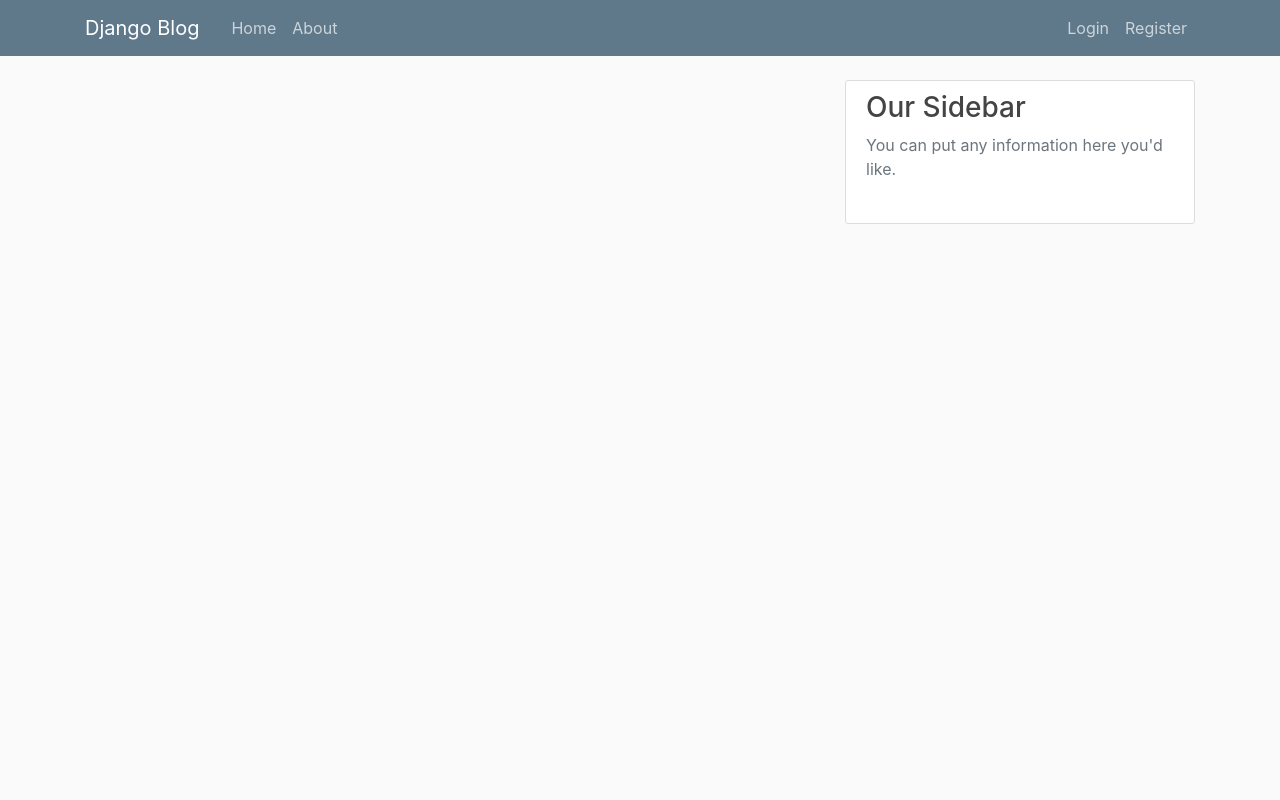
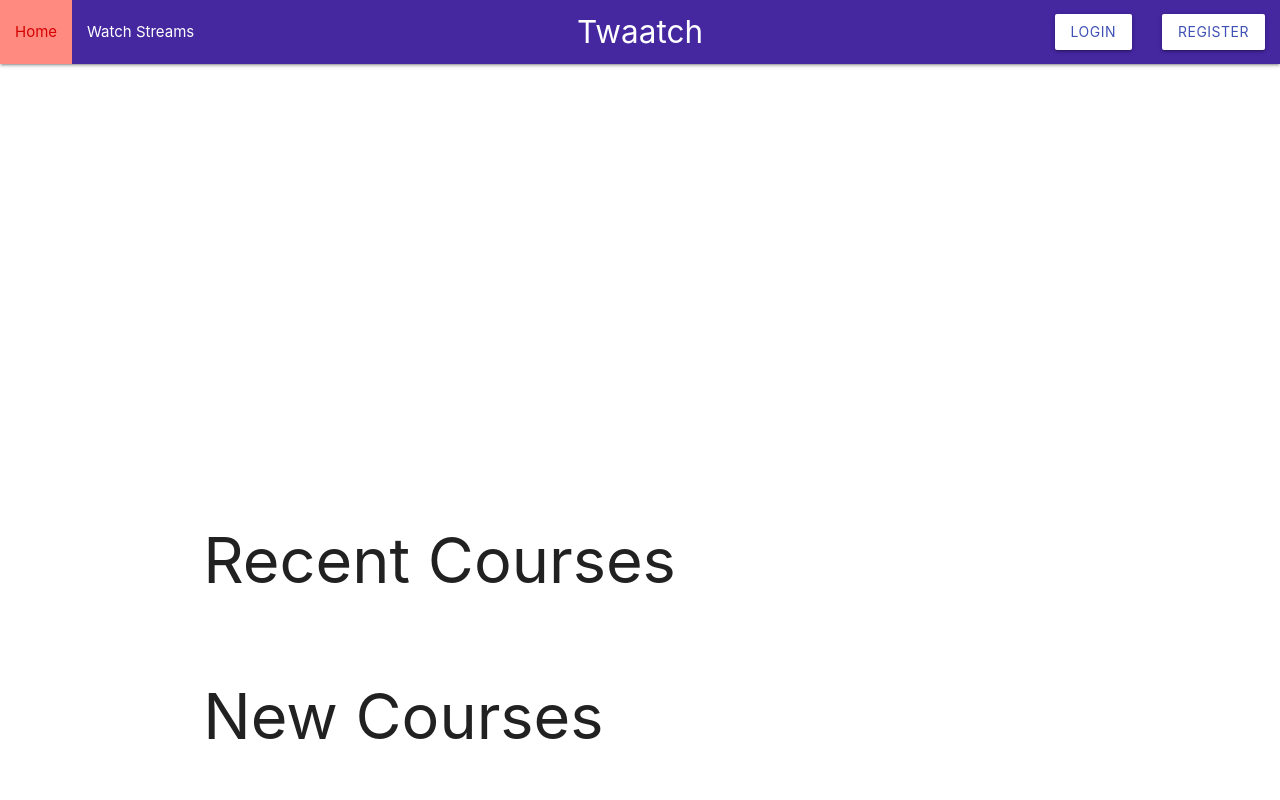
Before and after one commit to DuP-491/Hack36_2021, a Django app: page / in a window 1280 px wide. Run offline with Django 3.2, Linux system fonts and the light colour scheme; data that the repository does not hold is empty; some libraries are stand-ins or nearby versions.

Commit message:
home page and course card made

```diff
--- a/Blog/static/Blog/main.css
+++ b/Blog/static/Blog/main.css
@@ -1,92 +1,92 @@
-body {
-  background: #fafafa;
-  color: #333333;
-  margin-top: 5rem;
-}
+/*body {*/
+/*  background: #fafafa;*/
+/*  color: #333333;*/
+/*  !*margin-top: 5rem;*!*/
+/*}*/
 
-h1, h2, h3, h4, h5, h6 {
-  color: #444444;
-}
+/*h1, h2, h3, h4, h5, h6 {*/
+/*  color: #444444;*/
+/*}*/
 
-ul {
-  margin: 0;
-}
+/*ul {*/
+/*  margin: 0;*/
+/*}*/
 
-.points {
-  background: #ffffff;
-  padding: 10px 20px;
-  border: 1px solid #dddddd;
-  border-radius: 3px;
-  margin-bottom: 20px;
-}
+/*.points {*/
+/*  background: #ffffff;*/
+/*  padding: 10px 20px;*/
+/*  border: 1px solid #dddddd;*/
+/*  border-radius: 3px;*/
+/*  margin-bottom: 20px;*/
+/*}*/
 
-.bg-steel {
-  background-color: #5f788a;
-}
+/*.bg-steel {*/
+/*  background-color: #5f788a;*/
+/*}*/
 
-.site-header .navbar-nav .nav-link {
-  color: #cbd5db;
-}
+/*.site-header .navbar-nav .nav-link {*/
+/*  color: #cbd5db;*/
+/*}*/
 
-.site-header .navbar-nav .nav-link:hover {
-  color: #ffffff;
-}
+/*.site-header .navbar-nav .nav-link:hover {*/
+/*  color: #ffffff;*/
+/*}*/
 
-.site-header .navbar-nav .nav-link.active {
-  font-weight: 500;
-}
+/*.site-header .navbar-nav .nav-link.active {*/
+/*  font-weight: 500;*/
+/*}*/
 
-.content-section {
-  background: #ffffff;
-  padding: 10px 20px;
-  border: 1px solid #dddddd;
-  border-radius: 3px;
-  margin-bottom: 20px;
-}
+/*.content-section {*/
+/*  background: #ffffff;*/
+/*  padding: 10px 20px;*/
+/*  border: 1px solid #dddddd;*/
+/*  border-radius: 3px;*/
+/*  margin-bottom: 20px;*/
+/*}*/
 
-.article-title {
-  color: #444444;
-}
+/*.article-title {*/
+/*  color: #444444;*/
+/*}*/
 
-a.article-title:hover {
-  color: #428bca;
-  text-decoration: none;
-}
+/*a.article-title:hover {*/
+/*  color: #428bca;*/
+/*  text-decoration: none;*/
+/*}*/
 
-.article-content {
-  white-space: pre-line;
-}
+/*.article-content {*/
+/*  white-space: pre-line;*/
+/*}*/
 
-.article-img {
-  height: 65px;
-  width: 65px;
-  margin-right: 16px;
-}
+/*.article-img {*/
+/*  height: 65px;*/
+/*  width: 65px;*/
+/*  margin-right: 16px;*/
+/*}*/
 
-.article-metadata {
-  padding-bottom: 1px;
-  margin-bottom: 4px;
-  border-bottom: 1px solid #e3e3e3
-}
+/*.article-metadata {*/
+/*  padding-bottom: 1px;*/
+/*  margin-bottom: 4px;*/
+/*  border-bottom: 1px solid #e3e3e3*/
+/*}*/
 
-.article-metadata a:hover {
-  color: #333;
-  text-decoration: none;
-}
+/*.article-metadata a:hover {*/
+/*  color: #333;*/
+/*  text-decoration: none;*/
+/*}*/
 
-.article-svg {
-  width: 25px;
-  height: 25px;
-  vertical-align: middle;
-}
+/*.article-svg {*/
+/*  width: 25px;*/
+/*  height: 25px;*/
+/*  vertical-align: middle;*/
+/*}*/
 
-.account-img {
-  height: 125px;
-  width: 125px;
-  margin-right: 20px;
-  margin-bottom: 16px;
-}
+/*.account-img {*/
+/*  height: 125px;*/
+/*  width: 125px;*/
+/*  margin-right: 20px;*/
+/*  margin-bottom: 16px;*/
+/*}*/
 
-.account-heading {
-  font-size: 2.5rem;
-}
+/*.account-heading {*/
+/*  font-size: 2.5rem;*/
+/*}*/
--- a/Blog/templates/Blog/base.html
+++ b/Blog/templates/Blog/base.html
@@ -6,73 +6,88 @@
     <meta name="viewport" content="width=device-width, initial-scale=1, shrink-to-fit=no">
 
     <!-- Bootstrap CSS -->
-    <link rel="stylesheet" href="https://maxcdn.bootstrapcdn.com/bootstrap/4.0.0/css/bootstrap.min.css" integrity="sha384-Gn5384xqQ1aoWXA+058RXPxPg6fy4IWvTNh0E263XmFcJlSAwiGgFAW/dAiS6JXm" crossorigin="anonymous">
-	<link rel="stylesheet" type="text/css" href="{%static 'Blog/main.css' %}">
+    <script src="https://code.jquery.com/jquery-3.2.1.slim.min.js"
+            integrity="sha384-KJ3o2DKtIkvYIK3UENzmM7KCkRr/rE9/Qpg6aAZGJwFDMVNA/GpGFF93hXpG5KkN"
+            crossorigin="anonymous"></script>
+    <script src="https://cdnjs.cloudflare.com/ajax/libs/popper.js/1.12.9/umd/popper.min.js"
+            integrity="sha384-ApNbgh9B+Y1QKtv3Rn7W3mgPxhU9K/ScQsAP7hUibX39j7fakFPskvXusvfa0b4Q"
+            crossorigin="anonymous"></script>
+    <script src="https://code.jquery.com/jquery-3.1.0.min.js"></script>
+    <link href="https://fonts.googleapis.com/icon?family=Material+Icons" rel="stylesheet">
+    <link rel="stylesheet" href="https://cdnjs.cloudflare.com/ajax/libs/materialize/1.0.0/css/materialize.min.css">
+    <script src="https://cdnjs.cloudflare.com/ajax/libs/materialize/1.0.0/js/materialize.min.js"></script>
+
+    {#    <link rel="stylesheet" href="https://maxcdn.bootstrapcdn.com/bootstrap/4.0.0/css/bootstrap.min.css" integrity="sha384-Gn5384xqQ1aoWXA+058RXPxPg6fy4IWvTNh0E263XmFcJlSAwiGgFAW/dAiS6JXm" crossorigin="anonymous">#}
+{#    <link rel="stylesheet" type="text/css" href="{% static 'Blog/main.css' %}">#}
 
     {% if title %}
-		<title> Blog- {{title}}</title>
+        <title> Blog- {{ title }}</title>
     {% else %}
         <title> Blog </title>
     {% endif %}
 </head>
 <body>
 <header class="site-header">
-  <nav class="navbar navbar-expand-md navbar-dark bg-steel fixed-top">
-    <div class="container">
-      <a class="navbar-brand mr-4" href="/">Django Blog</a>
-      <button class="navbar-toggler" type="button" data-toggle="collapse" data-target="#navbarToggle" aria-controls="navbarToggle" aria-expanded="false" aria-label="Toggle navigation">
-      <span class="navbar-toggler-icon"></span>
-      </button>
-      <div class="collapse navbar-collapse" id="navbarToggle">
-        <div class="navbar-nav mr-auto">
-          <a class="nav-item nav-link" href="{% url 'blog-home' %}">Home</a>
-          <a class="nav-item nav-link" href="{% url 'blog-about' %}">About</a>
-        </div>
-        <!-- Navbar Right Side -->
-        <div class="navbar-nav">
-          {% if user.is_authenticated%}
-                      <a class="nav-item nav-link" href="{% url 'profile' request.user %}"> {{user.username }}</a>
-                      <a class="nav-item nav-link" href="{% url 'logout' %}">Log Out</a>
-          {% else %}
-                      <a class="nav-item nav-link" href="{% url 'login' %}">Login</a>
-                      <a class="nav-item nav-link" href="{% url 'register' %}">Register</a>
-          {% endif %}
-        </div>
-      </div>
-    </div>
-  </nav>
+{#    <nav class="navbar navbar-expand-md navbar-dark bg-steel fixed-top">#}
+{#        <div class="container">#}
+{#            <a class="navbar-brand mr-4" href="/">Django Blog</a>#}
+{#            <button class="navbar-toggler" type="button" data-toggle="collapse" data-target="#navbarToggle"#}
+{#                    aria-controls="navbarToggle" aria-expanded="false" aria-label="Toggle navigation">#}
+{#                <span class="navbar-toggler-icon"></span>#}
+{#            </button>#}
+{#            <div class="collapse navbar-collapse" id="navbarToggle">#}
+{#                <div class="navbar-nav mr-auto">#}
+{#                    <a class="nav-item nav-link" href="{% url 'blog-home' %}">Home</a>#}
+{#                    <a class="nav-item nav-link" href="{% url 'blog-about' %}">About</a>#}
+{#                </div>#}
+{#                <!-- Navbar Right Side -->#}
+{#                <div class="navbar-nav">#}
+{#                    {% if user.is_authenticated %}#}
+{#                        <a class="nav-item nav-link" href="{% url 'profile' request.user %}"> {{ user.username }}</a>#}
+{#                        <a class="nav-item nav-link" href="{% url 'logout' %}">Log Out</a>#}
+{#                    {% else %}#}
+{#                        <a class="nav-item nav-link" href="{% url 'login' %}">Login</a>#}
+{#                        <a class="nav-item nav-link" href="{% url 'register' %}">Register</a>#}
+{#                    {% endif %}#}
+{#                </div>#}
+{#            </div>#}
+{#        </div>#}
+{#    </nav>#}
+    {%  include "snippets/mainNav.html" %}
 </header>
-<main role="main" class="container">
-  <div class="row">
-    <div class="col-md-8">
-		{% for message in messages %}
-		<div class="alerts alert-{{message.tags}}">
-		{{message}}
-		</div>
-		{% endfor %}
+<main role="main" class="">
 {% block content %}{% endblock %}
-    </div>
-    <div class="col-md-4">
-      <div class="content-section">
-        <h3>Our Sidebar</h3>
-        <p class='text-muted'>You can put any information here you'd like.
-          <ul class="list-group">
-            {% if user.is_authenticated%}
-                <li class="list-group-item list-group-item-light"> <h4 align = "center" ><a href = "{% url 'post-create' %}"> Create Post </a> </h4></li>
-            {% endif %}
-          </ul>
-        </p>
-      </div>
-    </div>
-  </div>
+{#    <div class="row">#}
+{#        <div class="col-md-8">#}
+{#            {% for message in messages %}#}
+{#                <div class="alerts alert-{{ message.tags }}">#}
+{#                    {{ message }}#}
+{#                </div>#}
+{#            {% endfor %}#}
+{#            #}
+{#        </div>#}
+{#        <div class="col-md-4">#}
+{#            <div class="content-section">#}
+{#                <h3>Our Sidebar</h3>#}
+{#                <p class='text-muted'>You can put any information here you'd like.#}
+{#                <ul class="list-group">#}
+{#                    {% if user.is_authenticated %}#}
+{#                        <li class="list-group-item list-group-item-light"><h4 align="center"><a#}
+{#                                href="{% url 'post-create' %}"> Create Post </a></h4></li>#}
+{#                    {% endif %}#}
+{#                </ul>#}
+{#                </p>#}
+{#            </div>#}
+{#        </div>#}
+{#    </div>#}
 </main>
 <!-- Optional JavaScript -->
 <!-- jQuery first, then Popper.js, then Bootstrap JS -->
-    <script src="https://code.jquery.com/jquery-3.2.1.slim.min.js" integrity="sha384-KJ3o2DKtIkvYIK3UENzmM7KCkRr/rE9/Qpg6aAZGJwFDMVNA/GpGFF93hXpG5KkN" crossorigin="anonymous"></script>
-    <script src="https://cdnjs.cloudflare.com/ajax/libs/popper.js/1.12.9/umd/popper.min.js" integrity="sha384-ApNbgh9B+Y1QKtv3Rn7W3mgPxhU9K/ScQsAP7hUibX39j7fakFPskvXusvfa0b4Q" crossorigin="anonymous"></script>
-    <script src="https://maxcdn.bootstrapcdn.com/bootstrap/4.0.0/js/bootstrap.min.js" integrity="sha384-JZR6Spejh4U02d8jOt6vLEHfe/JQGiRRSQQxSfFWpi1MquVdAyjUar5+76PVCmYl" crossorigin="anonymous"></script>
-    <script src="https://code.jquery.com/jquery-3.1.0.min.js"></script>
+{#    <script src="https://code.jquery.com/jquery-3.2.1.slim.min.js" integrity="sha384-KJ3o2DKtIkvYIK3UENzmM7KCkRr/rE9/Qpg6aAZGJwFDMVNA/GpGFF93hXpG5KkN" crossorigin="anonymous"></script>#}
+{#    <script src="https://cdnjs.cloudflare.com/ajax/libs/popper.js/1.12.9/umd/popper.min.js" integrity="sha384-ApNbgh9B+Y1QKtv3Rn7W3mgPxhU9K/ScQsAP7hUibX39j7fakFPskvXusvfa0b4Q" crossorigin="anonymous"></script>#}
+{#    <script src="https://maxcdn.bootstrapcdn.com/bootstrap/4.0.0/js/bootstrap.min.js" integrity="sha384-JZR6Spejh4U02d8jOt6vLEHfe/JQGiRRSQQxSfFWpi1MquVdAyjUar5+76PVCmYl" crossorigin="anonymous"></script>#}
+{#    <script src="https://code.jquery.com/jquery-3.1.0.min.js"></script>#}
 {% block script %}
-        {%endblock%}
+{% endblock %}
 </body>
 </html>
--- a/Blog/templates/Blog/home.html
+++ b/Blog/templates/Blog/home.html
@@ -1,18 +1,80 @@
-{%  extends "Blog/base.html" %}
+{% extends "Blog/base.html" %}
+{% load static %}
 {% block content %}
-<body>
-	{% for post in posts %}
-	<article class="media content-section">
-				<img class = "rounded-circle article-img" src = "{{post.author.profile.image.url}}">
-  <div class="media-body">
-    <div class="article-metadata">
-      <a class="mr-2" href="{% url 'profile' post.author %}">{{ post.author }}</a>
-      <small class="text-muted">{{ post.date_posted }}</small>
+
+    <style>
+
+        #main-container {
+            padding: 4%;
+        }
+
+        .member {
+            padding: 30px;
+        }
+
+
+        #trendingPost {
+        {#width: 100vw !important;#}{#height:60vh !important;#}
+        }
+
+        .tt {
+            max-width: 40vw !important;
+        }
+
+
+    </style>
+    <div id="trendingPost" class="row">
+        {#        <div class="col s12 ">#}
+
+        <div id="trendingPost" class="carousel carousel-slider">
+            {% for post in posts %}
+                <div class="tt carousel-item ">
+
+                    <div class="">
+                        {% include 'snippets/courseCard.html' %}
+                    </div>
+
+                </div>
+            {% endfor %}
+
+        </div>
+
+        {#        </div>#}
     </div>
-    <h2><a class="article-title" href="{% url 'post-detail' post.id %}">{{ post.title }}</a></h2>
-    <p class="article-content">{{ post.content }}</p>
-  </div>
-</article>
-	{% endfor %}
-</body>
+    <div class="container">
+        <div id="recentPost" class="row">
+            <div class="col s12">
+                <h1>Recent Courses</h1>
+            </div>
+            {% for post in posts %}
+                <div class="col s12 l4">
+                    {% include 'snippets/courseCard.html' %}
+                </div>
+            {% endfor %}
+
+        </div>
+        <div id="New Post" class="row">
+            <div class="col s12">
+                <h1>New Courses</h1>
+            </div>
+            {% for post in posts %}
+                <div class="col s12 l4">
+                    {% include 'snippets/courseCard.html' %}
+                </div>
+            {% endfor %}
+
+
+        </div>
+    </div>
 {% endblock content %}
+{% block script %}
+    <script type="text/javascript">
+        $(document).ready(function () {
+
+            $('#trendingPost').carousel({
+                fullWidth: false
+            });
+        });
+    </script>
+
+{% endblock script %}
--- /dev/null
+++ b/Blog/templates/snippets/mainNav.html
@@ -0,0 +1,70 @@
+<style media="screen">
+    .myGradCard {
+        background: rgb(69, 90, 100);
+        background: linear-gradient(283deg, rgba(69, 90, 100, 1) 0%, rgba(38, 50, 56, 1) 100%);
+    }
+
+</style>
+<div class="navbar ">
+    <nav class="nav-wrapper deep-purple darken-3">
+        <!-- red accent-4 -->
+        <div class="    ">
+            <a href="{% url 'blog-home' %}" class="nav-tag center brand-logo">Twaatch</a>
+            <a href="" class="sidenav-trigger" data-target="mobile-links">
+                <i class="material-icons">menu</i>
+            </a>
+            <style media="screen">
+                .nav-tag:hover{
+                    background-color: #ff8a80;
+                    color:#d50000;
+                }
+            </style>
+
+
+            <ul class="left hide-on-med-and-down  ">
+                <li><a href="{% url 'blog-home' %}" class="nav-tag" >Home</a></li>
+
+{#                <li><a href="{% url 'group-list' %}" class="nav-tag" >Groups</a></li>#}
+                {%if user.profile.moderator%}
+{#                <li><a href="{%url 'report-list'%}" class="nav-tag" >Reports</a></li>#}
+                {%endif%}
+                <li><a href="" class="nav-tag" >Watch Streams</a></li>
+
+
+            </ul>
+
+            <ul class="right hide-on-med-and-down ">
+                {% if user.is_authenticated%}
+{#                <!-- href="{%url 'notifications'%}" -->#}
+                <!-- <li><a id="notificationsButton" class=" btn-floating z-depth-0 waves-effect waves-light  ">
+                        <i class="large material-icons indigo-text text-darken-4">notifications</i>
+                    </a></li>
+                <li><span class="badge white-text new pink">5</span></li> -->
+
+{#               <li> 42069<i class="left material-icons right yellow-text">attach_money</i></li>#}
+{#                <li><a href="{% url 'profile' slug=user.username %}" class="nav-tag"> {{user.username }}</a></li>#}
+                <li><a class="btn white indigo-text waves-effect waves-light" href="{% url 'logout' %}">Log Out</a></li>
+                {% else %}
+                <li><a class="btn white indigo-text waves-effect waves-light" href="{% url 'login' %}">Login</a></li>
+
+                <li><a class="btn white indigo-text waves-effect waves-light" href="{% url 'register' %}">Register</a></li>
+                {% endif %}
+            </ul>
+        </div>
+    </nav>
+</div>
+
+<ul class="sidenav" id="mobile-links">
+    {% if user.is_authenticated%}
+    <li><a href="">Home</a></li>
+    <li><a href="">About</a></li>
+    <li><a href="">Contact</a></li>
+    <li> 42069<i class=" material-icons  yellow-text">attach_money</i></li>
+{#    <li><a href="{% url 'profile' slug=user.username %}" class="nav-tag"> {{user.username }}</a></li>#}
+    <li><a class="btn white indigo-text waves-effect waves-light" href="{% url 'logout' %}">Log Out</a></li>
+    {% else %}
+    <li><a class="btn white indigo-text waves-effect waves-light" href="{% url 'login' %}">Login</a></li>
+
+    <li><a class="btn white indigo-text waves-effect waves-light" href="{% url 'register' %}">Register</a></li>
+    {% endif %}
+</ul>
```
Also changed, not shown: Blog/templates/snippets/courseCard.html (added, +21 -0 lines), Blog/static/csgo.jpg (added), static/csgo.jpg (added). Lines whose indentation alone changed are shown as unchanged.
